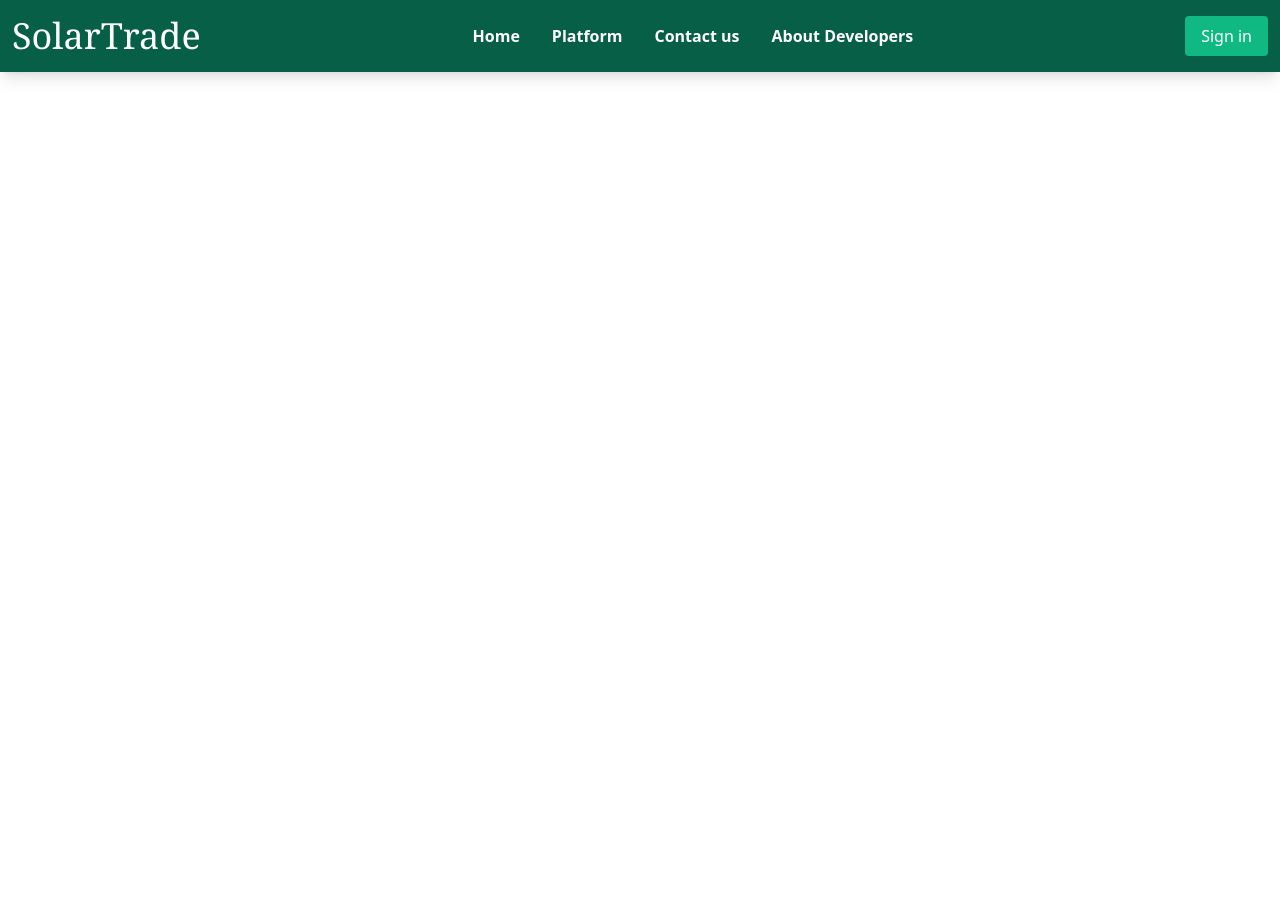
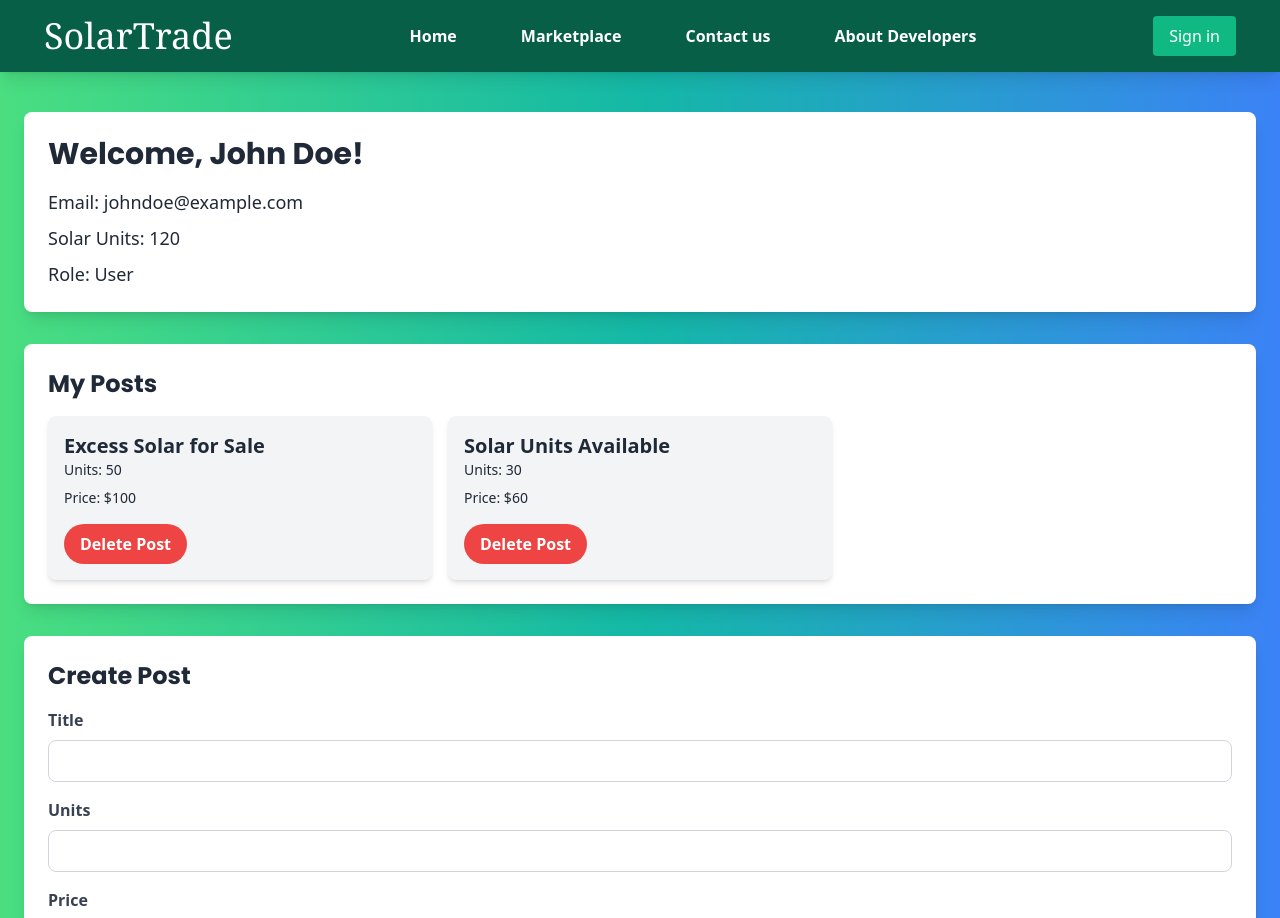
Before and after one commit to HackAdnan/SolarTrade-App, a React (Vite) app: page /dashboard in a window 1280 px wide. Shown: the top 918 px of the page. Before the commit the page ends 800 px from the top, so only its background shows below. Built offline with nearby package versions, Linux system fonts and the light colour scheme.

Commit message:
Dashbaord added

```diff
--- a/package.json
+++ b/package.json
@@ -12,7 +12,8 @@
   "dependencies": {
     "react": "^18.3.1",
     "react-dom": "^18.3.1",
-    "react-router-dom": "^6.28.0"
+    "react-router-dom": "^6.28.0",
+    "solartrade": "file:"
   },
   "devDependencies": {
     "@eslint/js": "^9.13.0",
--- a/src/App.jsx
+++ b/src/App.jsx
@@ -6,6 +6,7 @@ import './App.css';
 import SignIn from './components/SignIn';
 import { BrowserRouter as Router, Routes, Route } from 'react-router-dom';
 import SignUp from './components/SignUp';
+import Dashboard from './components/Dashboard';
 
 const App = () => {
   return (
@@ -13,6 +14,7 @@ const App = () => {
     <Router>
         <Header />
       <Routes>
+        <Route path='/dashboard' element={<Dashboard/>}/>
         <Route path='/sign-in' element={<SignIn/>}/>
         <Route path='/' element={<HeroSection/>}/>
         <Route path='/sign-up' element={<SignUp/>}/>
--- /dev/null
+++ b/src/components/Dashboard.jsx
@@ -0,0 +1,139 @@
+import React, { useState } from 'react';
+
+const Dashboard = () => {
+  // Mock data for testing
+  const [userDetails, setUserDetails] = useState({
+    name: 'John Doe',
+    email: 'johndoe@example.com',
+    solarUnits: 120,
+    role: 'User',
+  });
+
+  const [posts, setPosts] = useState([
+    { id: 1, title: 'Excess Solar for Sale', units: 50, price: 100 },
+    { id: 2, title: 'Solar Units Available', units: 30, price: 60 },
+  ]);
+
+  const [formValues, setFormValues] = useState({
+    title: '',
+    units: '',
+    price: '',
+  });
+
+  // Handle form input changes
+  const handleInputChange = (e) => {
+    const { name, value } = e.target;
+    setFormValues((prevValues) => ({
+      ...prevValues,
+      [name]: value,
+    }));
+  };
+
+  // Handle form submission to create a new post
+  const createPost = (e) => {
+    e.preventDefault();
+    if (formValues.title && formValues.units && formValues.price) {
+      const newPost = {
+        id: posts.length + 1,
+        ...formValues,
+      };
+      setPosts((prevPosts) => [...prevPosts, newPost]);
+      setFormValues({ title: '', units: '', price: '' });
+    } else {
+      alert('All fields are required!');
+    }
+  };
+
+  // Handle deleting a post
+  const deletePost = (id) => {
+    setPosts((prevPosts) => prevPosts.filter((post) => post.id !== id));
+  };
+
+  return (
+    <section className="dashboard bg-gradient-to-r from-green-400 via-teal-500 to-blue-500 text-white min-h-screen py-10">
+      <div className="container mx-auto px-6">
+        {/* User Details Section */}
+        <div className="bg-white text-gray-800 rounded-lg shadow-lg p-6 mb-8">
+          <h2 className="text-3xl font-poppins font-bold mb-4">
+            Welcome, {userDetails.name}!
+          </h2>
+          <p className="text-lg mb-2">Email: {userDetails.email}</p>
+          <p className="text-lg mb-2">Solar Units: {userDetails.solarUnits}</p>
+          <p className="text-lg">Role: {userDetails.role}</p>
+        </div>
+
+        {/* My Posts Section */}
+        <div className="bg-white text-gray-800 rounded-lg shadow-lg p-6 mb-8">
+          <h2 className="text-2xl font-poppins font-bold mb-4">My Posts</h2>
+          {posts && posts.length > 0 ? (
+            <div className="grid grid-cols-1 sm:grid-cols-2 lg:grid-cols-3 gap-4">
+              {posts.map((post) => (
+                <div key={post.id} className="bg-gray-100 p-4 rounded-lg shadow-md">
+                  <h3 className="text-xl font-semibold">{post.title}</h3>
+                  <p className="text-sm mb-2">Units: {post.units}</p>
+                  <p className="text-sm mb-4">Price: ${post.price}</p>
+                  <button
+                    onClick={() => deletePost(post.id)}
+                    className="bg-red-500 text-white px-4 py-2 rounded-full font-semibold hover:bg-red-600"
+                  >
+                    Delete Post
+                  </button>
+                </div>
+              ))}
+            </div>
+          ) : (
+            <p className="text-gray-600">No posts yet. Create your first post below!</p>
+          )}
+        </div>
+
+        {/* Create Post Section */}
+        <div className="bg-white text-gray-800 rounded-lg shadow-lg p-6">
+          <h2 className="text-2xl font-poppins font-bold mb-4">Create Post</h2>
+          <form onSubmit={createPost}>
+            <div className="mb-4">
+              <label className="block text-gray-700 font-semibold mb-2">Title</label>
+              <input
+                type="text"
+                name="title"
+                value={formValues.title}
+                onChange={handleInputChange}
+                className="w-full px-4 py-2 rounded-lg border border-gray-300 focus:outline-none"
+                required
+              />
+            </div>
+            <div className="mb-4">
+              <label className="block text-gray-700 font-semibold mb-2">Units</label>
+              <input
+                type="number"
+                name="units"
+                value={formValues.units}
+                onChange={handleInputChange}
+                className="w-full px-4 py-2 rounded-lg border border-gray-300 focus:outline-none"
+                required
+              />
+            </div>
+            <div className="mb-4">
+              <label className="block text-gray-700 font-semibold mb-2">Price</label>
+              <input
+                type="number"
+                name="price"
+                value={formValues.price}
+                onChange={handleInputChange}
+                className="w-full px-4 py-2 rounded-lg border border-gray-300 focus:outline-none"
+                required
+              />
+            </div>
+            <button
+              type="submit"
+              className="bg-yellow-500 text-gray-800 px-6 py-3 rounded-full font-semibold hover:bg-yellow-600"
+            >
+              Post for Sale
+            </button>
+          </form>
+        </div>
+      </div>
+    </section>
+  );
+};
+
+export default Dashboard;
--- a/src/components/Header.jsx
+++ b/src/components/Header.jsx
@@ -1,38 +1,89 @@
-import React from 'react';
+import React, { useState } from 'react';
 import { Link } from 'react-router-dom';
 
 const Header = () => {
+  const [isMenuOpen, setIsMenuOpen] = useState(false);
+
+  const toggleMenu = () => {
+    setIsMenuOpen(!isMenuOpen);
+  };
+
   return (
     <header className="bg-emerald-800 py-4 sticky top-0 z-50 shadow-lg">
-      <div className="container mx-auto flex justify-between items-center">
-
+      <div className="container mx-auto flex justify-between items-center px-4 sm:px-6 lg:px-8">
+        {/* Logo */}
         <a href="/">
           <div className="ml-3 flex items-center">
-          <span className=" text-4xl font-serif text-white">SolarTrade</span>
+            <span className="text-2xl sm:text-4xl font-serif text-white">SolarTrade</span>
           </div>
         </a>
 
-        <nav className="flex space-x-8">
-          <a href="/" className="text-white hover:text-gray-200 font-semibold hover:underline">Home</a>
-          <a href="#" className="text-white hover:text-gray-200 font-semibold hover:underline">Platform</a>
-          <a href="#" className="text-white hover:text-gray-200 font-semibold hover:underline">Contact us</a>
-          <a href="#" className="text-white hover:text-gray-200 font-semibold hover:underline">About Developers</a>
+        {/* Hamburger Button (visible on small screens) */}
+        <button
+          className="text-white sm:hidden focus:outline-none"
+          onClick={toggleMenu}
+          aria-label="Toggle navigation"
+        >
+          <svg
+            xmlns="http://www.w3.org/2000/svg"
+            className="h-8 w-8"
+            fill="none"
+            viewBox="0 0 24 24"
+            stroke="currentColor"
+          >
+            <path
+              strokeLinecap="round"
+              strokeLinejoin="round"
+              strokeWidth={2}
+              d={isMenuOpen ? 'M6 18L18 6M6 6l12 12' : 'M4 6h16M4 12h16M4 18h16'}
+            />
+          </svg>
+        </button>
+
+        {/* Navigation Links */}
+        <nav
+          className={`${
+            isMenuOpen ? 'block' : 'hidden'
+          } absolute sm:static top-full left-0 w-full sm:w-auto bg-emerald-800 sm:bg-transparent z-40 sm:flex sm:items-center sm:space-x-8 sm:mt-0`}
+        >
+          <a
+            href="/"
+            className="block sm:inline-block text-white hover:text-gray-200 font-semibold hover:underline px-4 py-2"
+          >
+            Home
+          </a>
+          <a
+            href="#"
+            className="block sm:inline-block text-white hover:text-gray-200 font-semibold hover:underline px-4 py-2"
+          >
+            Marketplace
+          </a>
+          <a
+            href="#"
+            className="block sm:inline-block text-white hover:text-gray-200 font-semibold hover:underline px-4 py-2"
+          >
+            Contact us
+          </a>
+          <a
+            href="#"
+            className="block sm:inline-block text-white hover:text-gray-200 font-semibold hover:underline px-4 py-2"
+          >
+            About Developers
+          </a>
         </nav>
 
-
-        {/* Sign in Button */}
-
-        <Link to="/sign-in" >
+        {/* Sign-in Button */}
+        <Link to="/sign-in">
           <div>
             <button className="bg-emerald-500 text-white mr-3 px-4 py-2 rounded relative overflow-hidden group">
-                <span className="relative z-10">Sign in</span>  {/* Ensures the text stays on top */}
-                <span className="absolute top-0 left-0 w-0 h-full bg-teal-500 group-hover:w-full transition-all duration-300 z-0"></span> {/* Pseudo-element */}
+              <span className="relative z-10">Sign in</span>
+              <span className="absolute top-0 left-0 w-0 h-full bg-teal-500 group-hover:w-full transition-all duration-300 z-0"></span>
             </button>
           </div>
         </Link>
       </div>
     </header>
   );
-}
+};
 
 export default Header;
--- a/src/main.jsx
+++ b/src/main.jsx
@@ -3,9 +3,5 @@ import ReactDOM from 'react-dom';
 import './index.css';
 import App from './App';
 
-ReactDOM.render(
-  <React.StrictMode>
-    <App />
-  </React.StrictMode>,
-  document.getElementById('root')
-);
+const root = ReactDOM.createRoot(document.getElementById('root'));
+root.render(<App />);
```
Also changed, not shown: 1 other file (tests, documents, lock files or other folders). Lines whose indentation alone changed are shown as unchanged.
